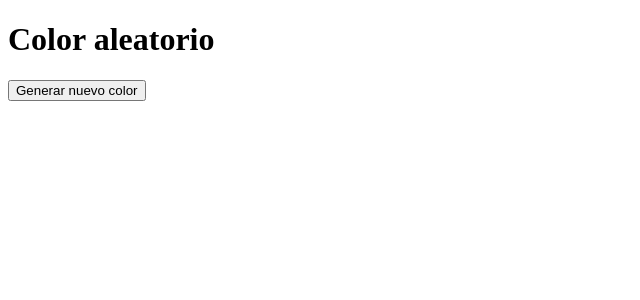
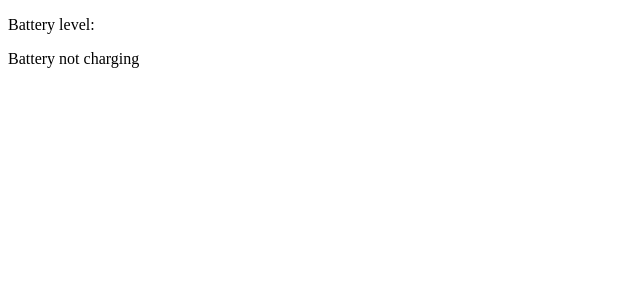
Before and after one commit to novajslabs/nova.js, a React (Vite) app: page / in a window 1280 px wide. Shown: the top 300 px of the page, without its empty margins (0-640 px from the left). Built offline with nearby package versions, Linux system fonts and the light colour scheme.

Commit message:
feat: add useBattery for ts #35

```diff
--- a/src/App.tsx
+++ b/src/App.tsx
@@ -1,12 +1,12 @@
-import { useRandomColor } from "./hooks/ts/useRandomColor";
+import { useBattery } from "./hooks/ts/useBattery";
 
 function AppTs() {
-  const { color, generateColor } = useRandomColor();
+  const battery = useBattery();
 
   return (
     <div>
-      <h1 style={{ color: color }}>Color aleatorio</h1>
-      <button onClick={generateColor}>Generar nuevo color</button>
+      <p>Battery level:{battery.level && battery.level * 100}</p>
+      <p>{battery.charging ? "Battery charging" : "Battery not charging"}</p>
     </div>
   );
 }
--- /dev/null
+++ b/src/hooks/ts/useBattery.ts
@@ -0,0 +1,91 @@
+import { useState, useEffect } from "react";
+
+interface BatteryManager {
+  level: number;
+  charging: boolean;
+  chargingTime: number;
+  dischargingTime: number;
+  addEventListener(
+    type: string,
+    listener: EventListener | EventListenerObject | null,
+    options?: boolean | AddEventListenerOptions
+  ): void;
+  removeEventListener(
+    type: string,
+    listener: EventListener | EventListenerObject | null,
+    options?: boolean | EventListenerOptions
+  ): void;
+}
+
+interface BatteryState {
+  supported: boolean;
+  loading: boolean;
+  level: number | null;
+  charging: boolean | null;
+  chargingTime: number | null;
+  dischargingTime: number | null;
+}
+
+interface NavigatorWithBattery extends Navigator {
+  getBattery: () => Promise<BatteryManager>;
+}
+
+export const useBattery = () => {
+  const [batteryState, setBatteryState] = useState<BatteryState>({
+    supported: true,
+    loading: true,
+    level: null,
+    charging: null,
+    chargingTime: null,
+    dischargingTime: null,
+  });
+
+  useEffect(() => {
+    const _navigator = navigator as NavigatorWithBattery;
+    let battery: BatteryManager;
+
+    const handleBatteryChange = () => {
+      setBatteryState({
+        supported: true,
+        loading: false,
+        level: battery.level,
+        charging: battery.charging,
+        chargingTime: battery.chargingTime,
+        dischargingTime: battery.dischargingTime,
+      });
+    };
+
+    if (!_navigator.getBattery) {
+      setBatteryState((batteryState) => ({
+        ...batteryState,
+        supported: false,
+        loading: false,
+      }));
+      return;
+    }
+
+    _navigator.getBattery().then((_battery) => {
+      battery = _battery;
+      handleBatteryChange();
+
+      _battery.addEventListener("levelchange", handleBatteryChange);
+      _battery.addEventListener("chargingchange", handleBatteryChange);
+      _battery.addEventListener("chargingtimechange", handleBatteryChange);
+      _battery.addEventListener("dischargingtimechange", handleBatteryChange);
+    });
+
+    return () => {
+      if (battery) {
+        battery.removeEventListener("levelchange", handleBatteryChange);
+        battery.removeEventListener("chargingchange", handleBatteryChange);
+        battery.removeEventListener("chargingtimechange", handleBatteryChange);
+        battery.removeEventListener(
+          "dischargingtimechange",
+          handleBatteryChange
+        );
+      }
+    };
+  }, []);
+
+  return batteryState;
+};
--- a/src/main.tsx
+++ b/src/main.tsx
@@ -5,6 +5,6 @@ import AppJs from "./App.jsx";
 
 ReactDOM.createRoot(document.getElementById("root")!).render(
   <React.StrictMode>
-    <AppJs />
+    <AppTs />
   </React.StrictMode>
 );
```
